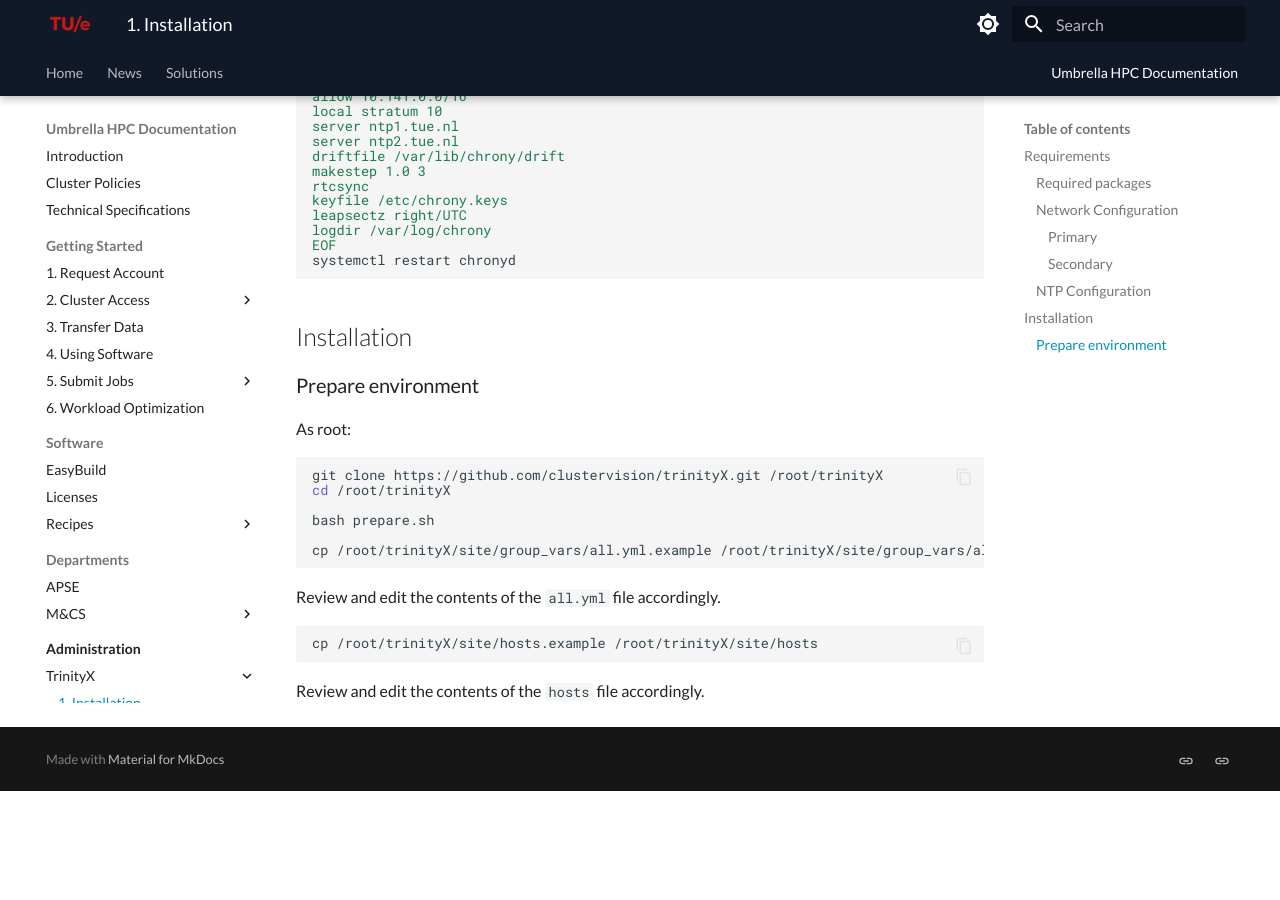
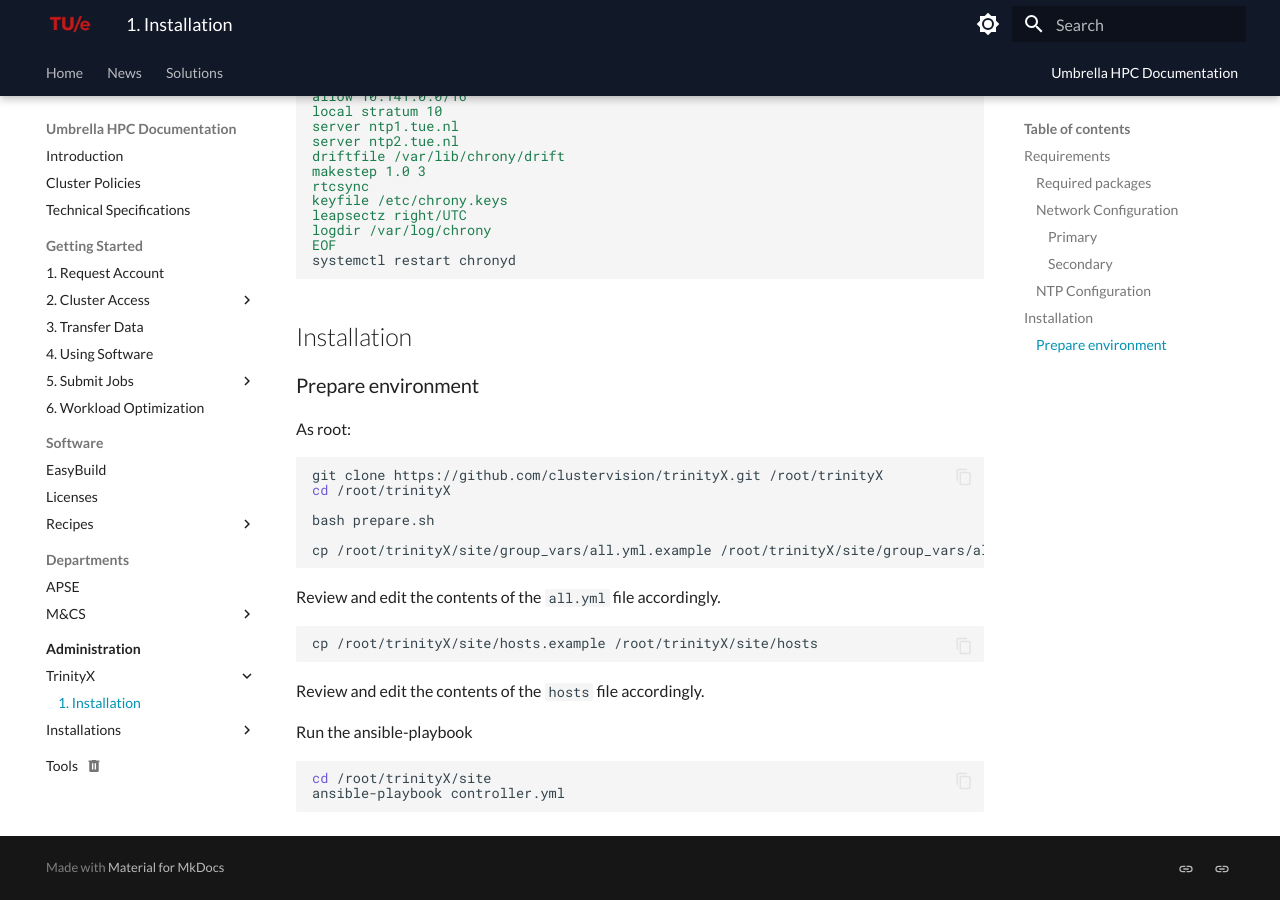
Before and after one commit to gferhpc/supercomputing.tue.nl, an MkDocs documentation site: the page built from pages/documentation/administration/trinityx/installation.md, in a window 1280 px wide and 900 px high, scrolled down 1221 px. Built offline with MkDocs 1.6.1 and Material for MkDocs 9.7.7, drawn with Linux system fonts in a browser that asks for light colours; before the commit the page ends 2012 px from its top, so only the background shows below that.

Commit message:
Update installation.md

````diff
--- a/pages/documentation/administration/trinityx/installation.md
+++ b/pages/documentation/administration/trinityx/installation.md
@@ -87,4 +87,10 @@ cp /root/trinityX/site/hosts.example /root/trinityX/site/hosts
 
 Review and edit  the contents of the `hosts` file accordingly.
 
+Run the ansible-playbook
+```shell
+cd /root/trinityX/site
+ansible-playbook controller.yml
+```
+
 *[NIC]: Network Interface Controller
````
